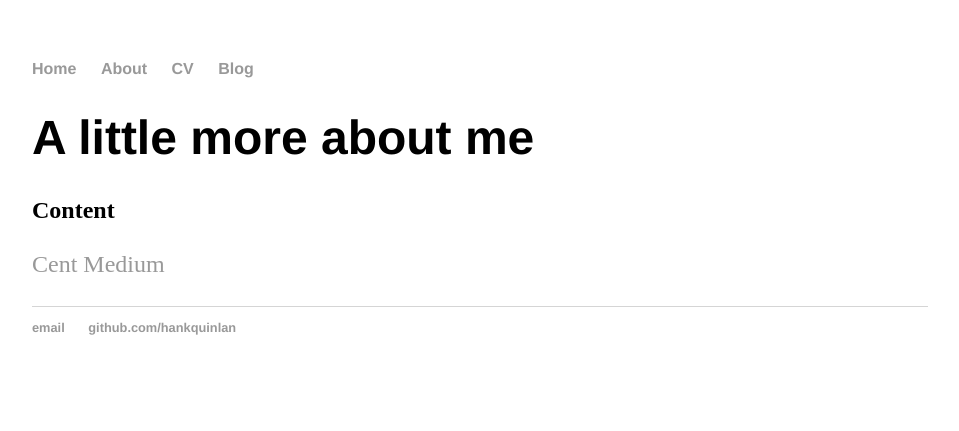
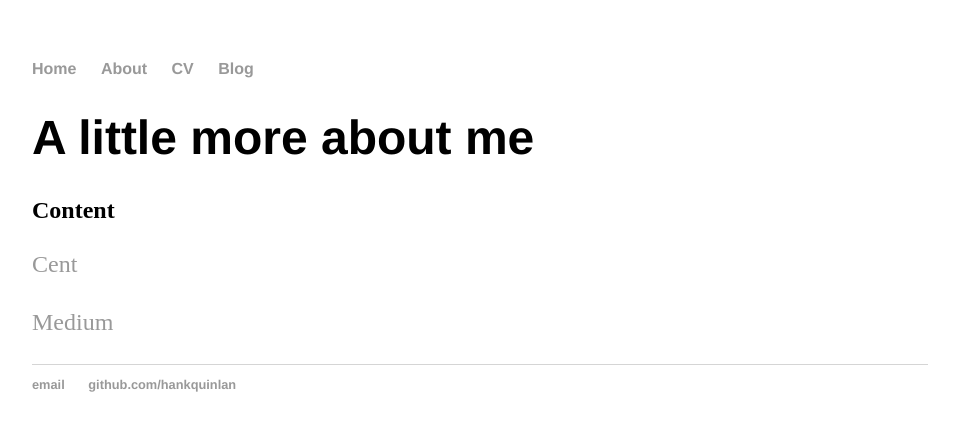
Before and after one commit to jon-tompkins/jon-tompkins.github.io, a Jekyll site: the page built from about/index.html, in a window 1280 px wide. Shown: the top 431 px of the page, without its empty margins (160-1119 px from the left). Built offline with Jekyll 4.4.1, drawn with Linux system fonts in a browser that asks for light colours.

Commit message:
add line

```diff
--- a/about/index.html
+++ b/about/index.html
@@ -5,7 +5,7 @@ title: Jon Tompkins, Cryptonaut
 <div class="blurb">
 	<h1>A little more about me</h1>
 	<h2>Content</h2>
-	<p><a href="https://beta.cent.co/@jonto">Cent</a>
-		<a href="https://medium.com/@jon.tomp">Medium</a>
-	</p>
+	<p><a href="https://beta.cent.co/@jonto">Cent</a></p>
+	<p><a href="https://medium.com/@jon.tomp">Medium</a></p>
+
 </div><!-- /.blurb -->
```
